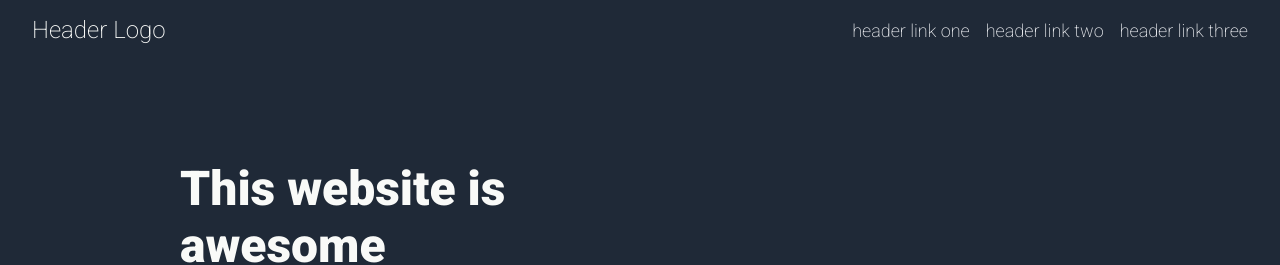
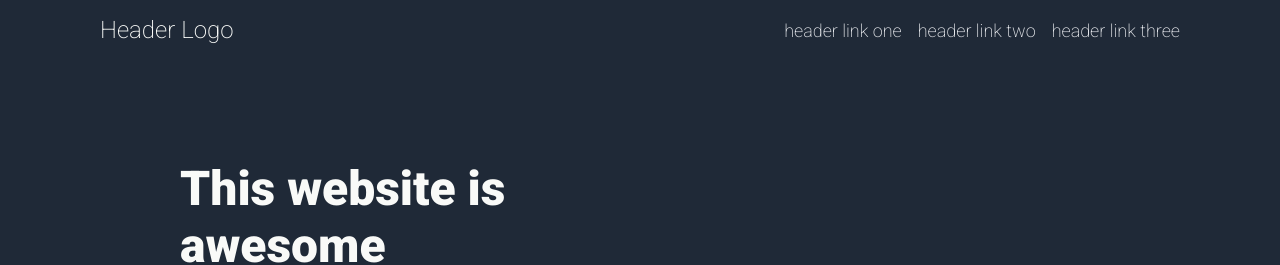
Before and after one commit to samdaigle/odin-landing-page, a plain HTML site: page index.html in a window 1280 px wide. Shown: the top 265 px of the page. Drawn offline with Linux system fonts and the light colour scheme.

Commit message:
align header text

```diff
--- a/styles.css
+++ b/styles.css
@@ -25,7 +25,7 @@ body {
    display: flex;
    justify-content: space-between;
    align-items: center;
-   padding: 16px 32px;
+   padding: 16px 100px;
    font-size: 24px;
 }
 
```
